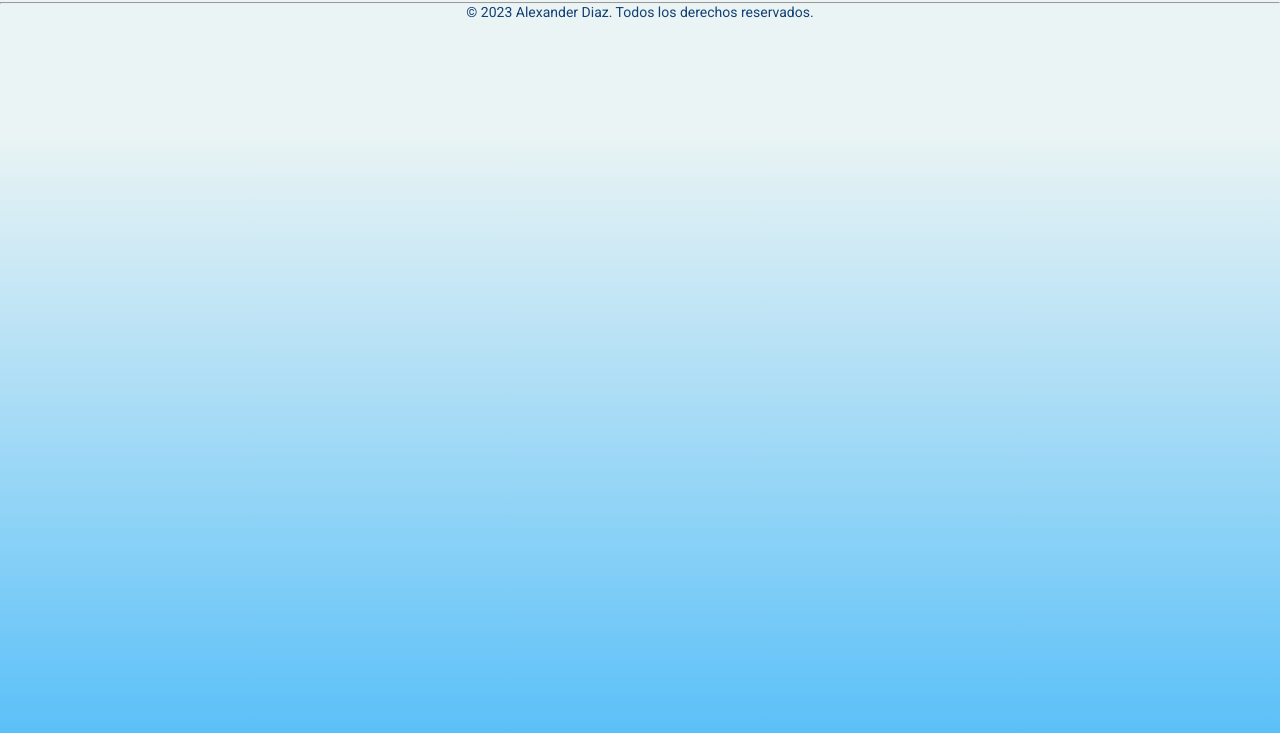
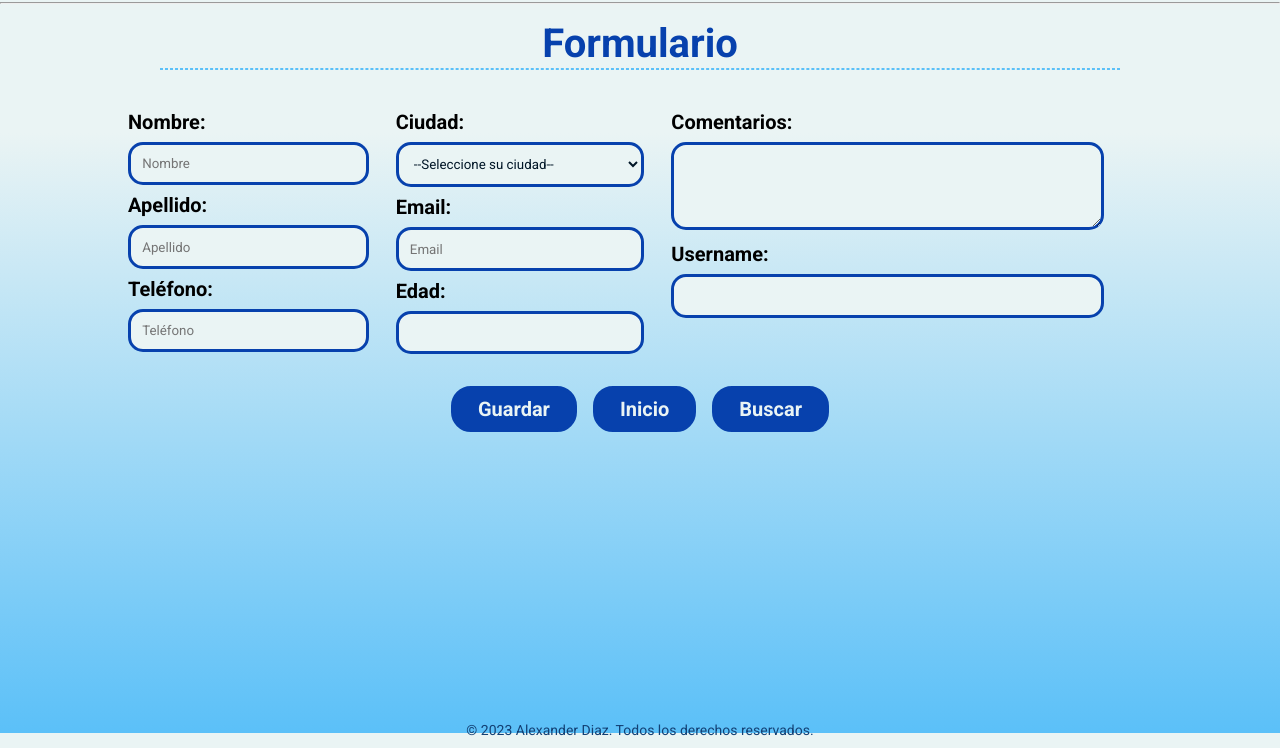
Before and after one commit to devalexdiaz/Front-Web, a plain HTML site: page Front end web/form.html in a window 1280 px wide. Shown: the part 67-815 px from the top of the page. Drawn offline with Linux system fonts and the light colour scheme.

Commit message:
formulario y modal formulario

```diff
--- a/Front end web/css/form.css
+++ b/Front end web/css/form.css
@@ -0,0 +1,212 @@
+/* Agregando los colores en variables para facilitar lectura y cambios del codigo*/
+:root {
+    --color-oscuro: #0741ad;
+    --color-oscuro-2: #084fd3;
+    --color-oscuro-3: #134074;
+    --color-oscuro-4: #011627;
+    --color-claro: #5BC0F8;
+    --color-blanco: #eaf4f4;
+}
+/* SECCIÓN DE TEXTO */
+/* Establecer el main-container como una flexbox */
+.main-container {
+    padding: 0 10%;  /* Añadir un espacio interno al div */
+    box-sizing: border-box; /* Incluir el padding en el tamaño total del div */
+}
+form {
+    min-height: 77.5vh;
+}
+/* SECCIÓN DE TEXTO */
+.container-texto{
+    display: flex; /* Establece el elemento como un contenedor flexible */
+    flex-direction: column; /* Establece la dirección de los elementos secundarios en una columna */
+    align-items: center; /* Centra los elementos secundarios horizontalmente dentro del contenedor */
+    justify-content: center; /* Centra los elementos secundarios verticalmente dentro del contenedor */
+    padding: 2vh 4vh 4vh; /* margen interior */
+}
+
+
+.container-texto h1{
+    font-size: 40px; /* Tamaño de fuente de 40 píxeles */
+    color: var(--color-oscuro); /* Color definido en la variable --color-oscuro */
+    font-weight: bold; /* Negrita */
+}
+.texto-hr {
+    width: 100%; /* Anchura del elemento al 100% del contenedor */
+    color: var(--color-claro); /* Color definido en la variable --color-claro */
+    margin-top: 1px; /* Margen superior de 1 píxel */
+    border-style:dashed; /* Estilo de borde en guiones */
+}
+.container-form{
+    display: flex;
+    flex-direction: row;
+    flex-wrap: wrap;
+    padding-bottom:4vh; /* margen interior */
+}
+
+label{
+    margin:0.5rem 0;
+    font-size: 20px; /* Tamaño de fuente de 40 píxeles */
+    font-weight: bold;
+    display:block;
+}
+.element{
+    padding: 5px;
+    margin: 5px;
+    display: flex;
+    flex-wrap: wrap;
+}
+.item1{
+    flex-grow:1;
+}
+.item2{
+    flex-grow:1;
+}
+.item3 {
+    flex-grow: 1;
+}
+input[type="text"],input[type="email"],input[type="number"],input[type="tel"],textarea,select{
+    padding: 0.7rem;
+    border: 3px solid var(--color-oscuro);
+    border-radius: 15px;
+    background-color: var(--color-blanco);
+    color: var(--color-oscuro-4);
+    width: 90%;
+}
+input[type="text"]:focus{
+    border-color:var(--color-claro);
+    outline: var(--color-claro);
+}
+input[type="email"]:focus{
+    border-color:var(--color-claro);
+    outline: var(--color-claro);
+}
+input[type="number"]:focus{
+    border-color:var(--color-claro);
+    outline: var(--color-claro);
+}
+input[type="tel"]:focus{
+    border-color:var(--color-claro);
+    outline: var(--color-claro);
+}
+textarea:focus{
+    border-color:var(--color-claro);
+    outline: var(--color-claro);
+}
+select:focus{
+    border-color:var(--color-claro);
+    outline: var(--color-claro);
+
+}
+
+.botones {
+    display: flex; /* Establece el elemento como un contenedor flexible */
+    flex-direction: row; /* Establece la dirección de los elementos secundarios en una fila */
+    align-items: center; /* Centra los elementos secundarios horizontalmente dentro del contenedor */
+    justify-content: center; /* Centra los elementos secundarios verticalmente dentro del contenedor */
+    padding-bottom: 4vh; /* margen interior */
+}
+.botones button {
+    margin: 0 0.5rem;
+    text-align: center;
+    padding: 0.5rem 1.5rem;
+    border-radius: 20px;
+    border: 3px solid var(--color-oscuro);
+    background-color: var(--color-oscuro);
+    font-weight: bold;
+    font-size:20px;
+    transition: all 0.3s;
+}
+.botones button a {
+    text-decoration: none;
+    color: var(--color-blanco);
+}
+.botones button:hover{
+    cursor: pointer;
+    background-color: var(--color-oscuro-2);
+    border-color: var(--color-oscuro-2);
+    color: var(--color-blanco);
+    transform: scale(1.1);
+}
+input[type="submit"]{
+    margin: 0 0.5rem;
+    text-decoration: none;
+    text-align: center;
+    padding: 0.5rem 1.5rem;
+    border-radius: 20px;
+    color: var(--color-blanco);
+    border: 3px solid var(--color-oscuro);
+    background-color: var(--color-oscuro);
+    font-weight: bold;
+    font-size:20px;
+    transition: all 0.3s;
+}
+input[type="submit"]:hover{
+    cursor: pointer;
+    background-color: var(--color-oscuro-2);
+    border-color: var(--color-oscuro-2);
+    color: var(--color-blanco);
+    transform: scale(1.1);
+}
+
+
+input[type="button"]{
+    margin: 0 0.5rem;
+    text-decoration: none;
+    text-align: center;
+    padding: 0.5rem 1.5rem;
+    border-radius: 20px;
+    color: var(--color-blanco);
+    border: 3px solid var(--color-oscuro);
+    background-color: var(--color-oscuro);
+    font-weight: bold;
+    font-size:20px;
+    transition: all 0.3s;
+}
+input[type="button"]:hover{
+    cursor: pointer;
+    background-color: var(--color-oscuro-2);
+    border-color: var(--color-oscuro-2);
+    color: var(--color-blanco);
+    transform: scale(1.1);
+}
+
+
+
+.modal-form {
+    display: none; /* Oculta el modal por defecto */
+    position: fixed; /* Posición fija para que esté superpuesto en la página */
+    z-index: 1; /* Coloca el modal por encima de otros elementos */
+    left: 0;
+    top: 0;
+    width: 100%;
+    height: 100%;
+    align-items: center;
+    justify-content: center;
+    overflow: auto; /* Permite el desplazamiento si el contenido del modal es demasiado grande */
+    background-color: rgba(0, 0, 0, 0.4); /* Fondo semitransparente */
+}
+
+.modal-content {
+    display: flex;
+    align-items: center;
+    justify-content: center;
+    flex-direction: column;
+    background-color: var(--color-blanco);
+    margin: 15% auto;
+    padding: 2rem 4rem;
+    border: 2px solid var(--color-claro);
+    border-radius: 20px;
+    max-width: 90%;
+}
+
+.modal-content h2 {
+    font-size: 40px; /* Tamaño de fuente de 40 píxeles */
+    color: var(--color-oscuro); /* Color definido en la variable --color-oscuro */
+    font-weight: bold; /* Negrita */
+}
+.modal-content p {
+    font-size: 20px; /* Tamaño de fuente de 40 píxeles */
+    color: var(--color-oscuro-3); /* Color definido en la variable --color-oscuro */
+    padding-bottom: 0.3rem;
+}
--- a/Front end web/form.html
+++ b/Front end web/form.html
@@ -52,9 +52,83 @@
 
     <main>
         <div class="main-container">
-
-
-
+            <section>
+                <div class="container-texto">
+                    <h1>Formulario</h1>
+                    <hr class="texto-hr">
+                </div>
+            </section>
+            <form id="formulario">
+                <div class="container-form">
+                    <div class="item1">
+                        <div class="elemento">
+                            <label for="nombre">Nombre:</label>
+                            <input type="text" id="nombre" placeholder="Nombre" name="nombre" required>
+                        </div>
+                        <div class="elemento">
+                            <label for="apellido">Apellido:</label>
+                            <input type="text" id="apellido" placeholder="Apellido" name="apellido" required>
+                        </div>
+                        <div class="elemento">
+                            <label for="telefono">Teléfono:</label>
+                            <input type="tel" id="telefono" placeholder="Teléfono" name="telefono" required>
+                        </div>
+                    </div>
+                    <div class="item2">
+                        <div class="elemento">
+                            <label for="ciudad">Ciudad:</label>
+                            <select id="ciudad" name="ciudad">
+                                <option value="" disabled selected>--Seleccione su ciudad--</option>
+                                <option value="Arica">Arica</option>
+                                <option value="Antofagasta">Antofagasta</option>
+                                <option value="Chillán">Chillán</option>
+                                <option value="Concepción">Concepción</option>
+                                <option value="Iquique">Iquique</option>
+                                <option value="La Serena">La Serena</option>
+                                <option value="Osorno">Osorno</option>
+                                <option value="Puerto Montt">Puerto Montt</option>
+                                <option value="Punta Arenas">Punta Arenas</option>
+                                <option value="Rancagua">Rancagua</option>
+                                <option value="Santiago">Santiago</option>
+                                <option value="Talca">Talca</option>
+                                <option value="Temuco">Temuco</option>
+                                <option value="Valdivia">Valdivia</option>
+                                <option value="Valparaíso">Valparaíso</option>
+                                <option value="Viña del Mar">Viña del Mar</option>
+                            </select>
+                        </div>
+                        <div class="elemento">
+                            <label for="email">Email:</label>
+                            <input type="email" id="email" placeholder="Email" name="email" required>
+                        </div>
+                        <div class="elemento">
+                            <label for="edad">Edad:</label>
+                            <input type="number" id="edad" name="edad" required>
+                        </div>
+                    </div>
+                    <div class="item3">
+                        <div class="elemento">
+                            <label for="comentarios">Comentarios:</label>
+                            <textarea id="comentarios" name="comentarios" rows="4" cols="50"></textarea>
+                        </div>
+                        <div class="elemento">
+                            <label for="username">Username:</label>
+                            <input type="text" id="username" name="username" required>
+                        </div>
+                    </div>
+                </div>
+                <div class="botones">
+                    <input type="submit" value="Guardar">
+                    <button><a class="a_boton" href="./index.html">Inicio</a></button>
+                    <button><a class="a_boton" href="./buscar.html">Buscar</a></button>
+                </div>
+            </form>
+            <div id="modal-form" class="modal-form">
+                <div class="modal-content">
+                  <h2>¡Gracias por enviar tus datos!</h2>
+                  <p>Tu información ha sido recibida correctamente.</p>
+                </div>
+            </div>
         </div>
     </main>
 
@@ -62,6 +136,7 @@
         <p>&copy; 2023 Alexander Diaz. Todos los derechos reservados.</p>
     </footer>
     <script type="text/javascript" src="js/navbar.js"></script>
+    <script type="text/javascript" src="js/formModal.js"></script>
 
 </body>
 </html>
--- /dev/null
+++ b/Front end web/js/formModal.js
@@ -0,0 +1,18 @@
+const form = document.getElementById('formulario');
+const modal = document.getElementById('modal-form');
+
+// Agrega un evento de clic al botón para mostrar el modal
+form.addEventListener('submit', function(event) {
+  event.preventDefault(); // Evita que se recargue la página
+  // Mostrar el modal
+  modal.style.display = 'flex';
+});
+
+// Agrega un evento de clic al área fuera del modal para cerrarlo
+window.addEventListener("click", function(event) {
+  if (event.target === modal) {
+    modal.style.display = "none"; // Oculta el modal al hacer clic fuera de él
+    form.reset(); // Vacía los campos del formulario
+    location.reload(); // Recarga la página
+  }
+});
```
